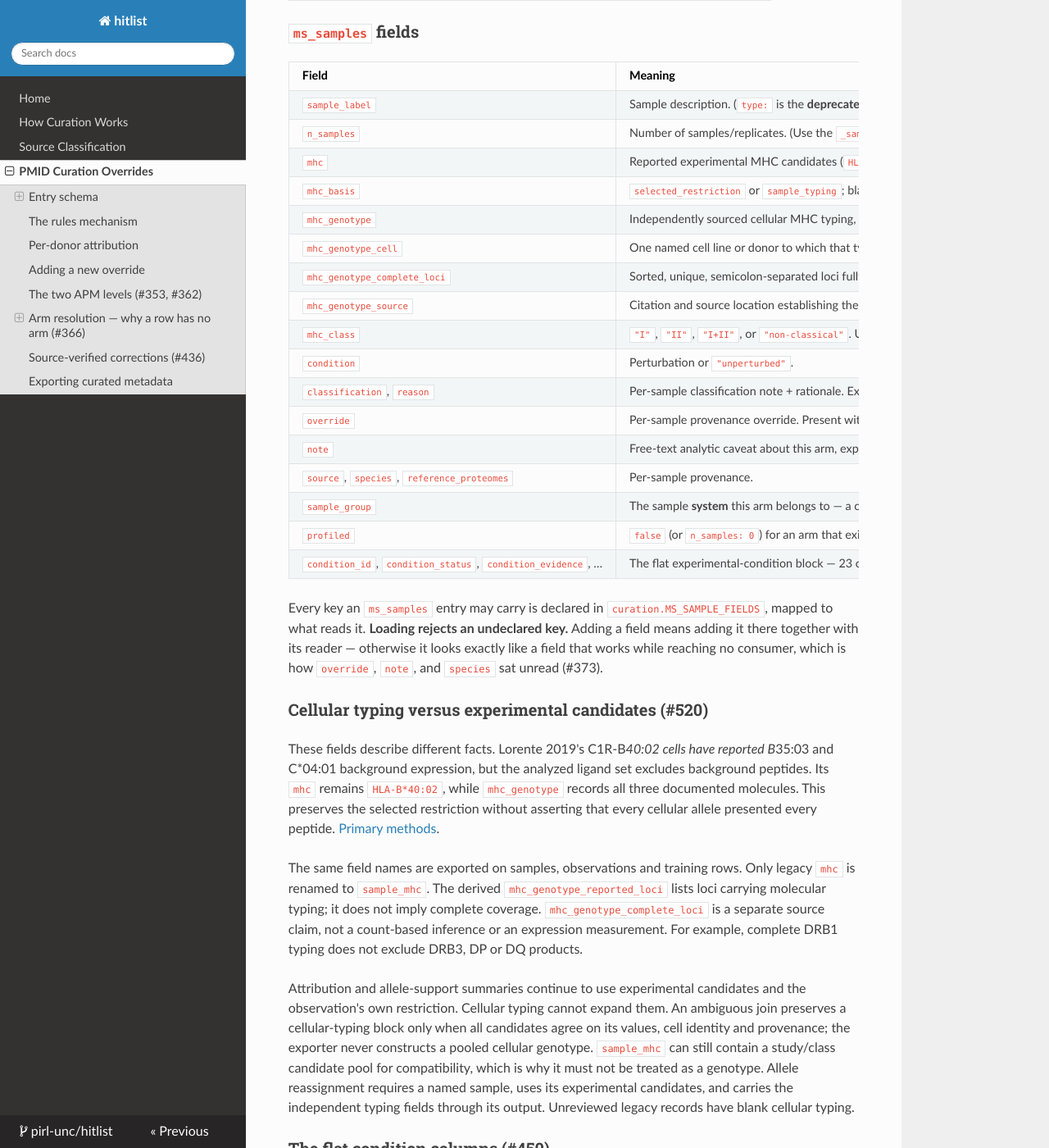
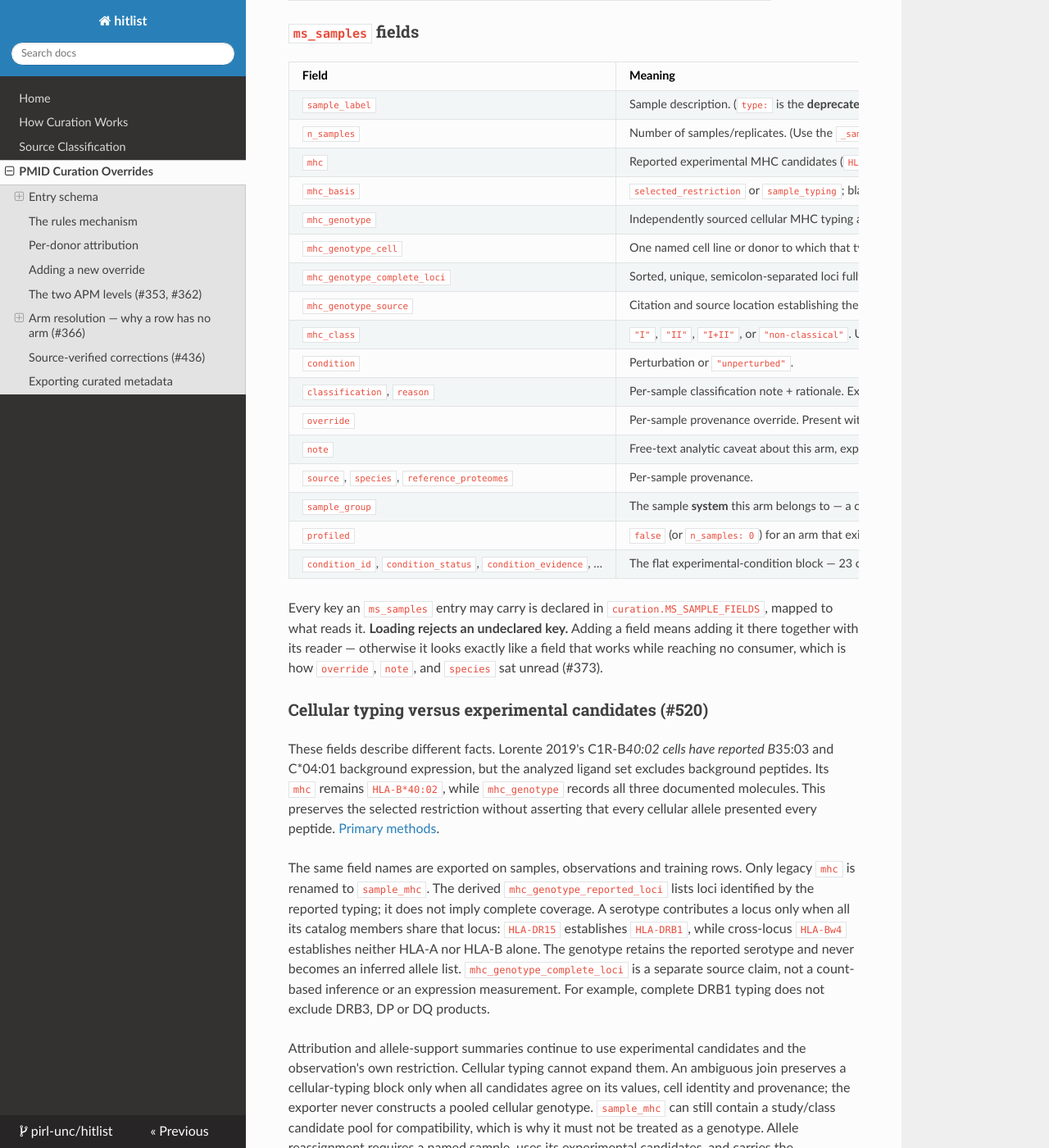
Before and after one commit to pirl-unc/hitlist, an MkDocs documentation site: the page built from docs/pmid-curation.md, in a window 1280 px wide and 1400 px high, scrolled down 2110 px. Shown: the whole window at 82% size. Built offline with MkDocs 1.6.1, drawn with Linux system fonts in a browser that asks for light colours; nearby versions of some CDN libraries.

Commit message:
Preserve serological cellular typing and audit review boundaries

```diff
--- a/docs/pmid-curation.md
+++ b/docs/pmid-curation.md
@@ -91,7 +91,7 @@ not have.
 | `n_samples` | Number of samples/replicates. (Use the `_samples` suffix — never a bare `n`.) |
 | `mhc` | Reported experimental MHC candidates (`HLA-A*…`, a space-joined list, or imprecise typing). May be a selected ligand restriction; never assume a complete cellular genotype. |
 | `mhc_basis` | `selected_restriction` or `sample_typing`; blank means this distinction has not been source-reviewed. `sample_typing` may cover only some loci. |
-| `mhc_genotype` | Independently sourced cellular MHC typing, including documented transgenes and background alleles. Missing means unknown; never copied automatically from `mhc`. |
+| `mhc_genotype` | Independently sourced cellular MHC typing at its reported molecular or serological precision, including documented transgenes and background alleles. Missing means unknown; never copied automatically from `mhc`. |
 | `mhc_genotype_cell` | One named cell line or donor to which that typing belongs. An antigen-source feeder and its presenting cell are distinct. |
 | `mhc_genotype_complete_loci` | Sorted, unique, semicolon-separated loci fully typed at the source's reported resolution. Blank means completeness is unknown. Unlisted loci are not negative evidence. |
 | `mhc_genotype_source` | Citation and source location establishing the cellular typing and its scope. Required with `mhc_genotype`, as is `mhc_genotype_cell`. |
@@ -122,8 +122,12 @@ every peptide. [Primary methods](https://pmc.ncbi.nlm.nih.gov/articles/PMC682385
 
 The same field names are exported on samples, observations and training
 rows. Only legacy `mhc` is renamed to `sample_mhc`. The derived
-`mhc_genotype_reported_loci` lists loci carrying molecular typing; it does
-not imply complete coverage. `mhc_genotype_complete_loci` is a separate
+`mhc_genotype_reported_loci` lists loci identified by the reported typing; it does
+not imply complete coverage. A serotype contributes a locus only when all its
+catalog members share that locus: `HLA-DR15` establishes `HLA-DRB1`, while
+cross-locus `HLA-Bw4` establishes neither HLA-A nor HLA-B alone. The genotype
+retains the reported serotype and never becomes an inferred allele list.
+`mhc_genotype_complete_loci` is a separate
 source claim, not a count-based inference or an expression measurement.
 For example, complete DRB1 typing does not exclude DRB3, DP or DQ products.
 
```
Also changed, not shown: tasks/todo.md (+34 -0 lines), 5 other files.
